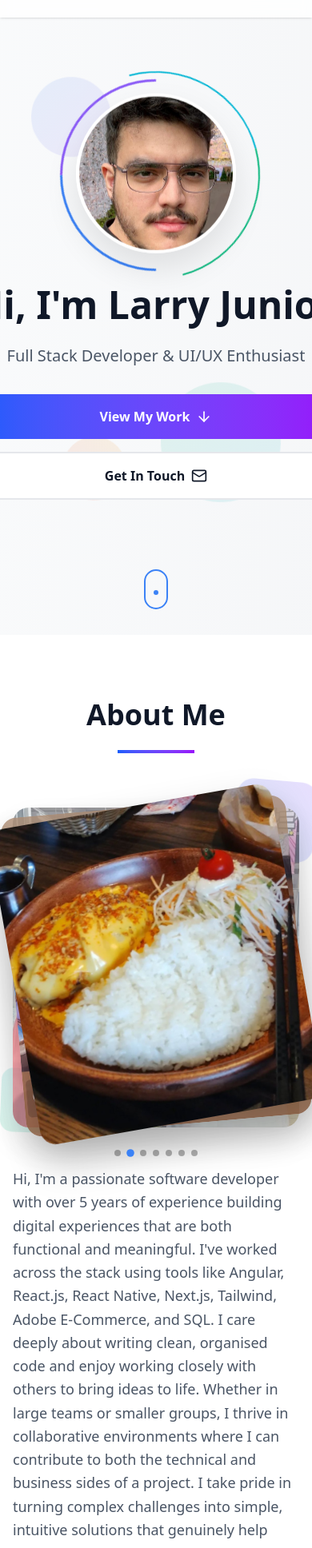
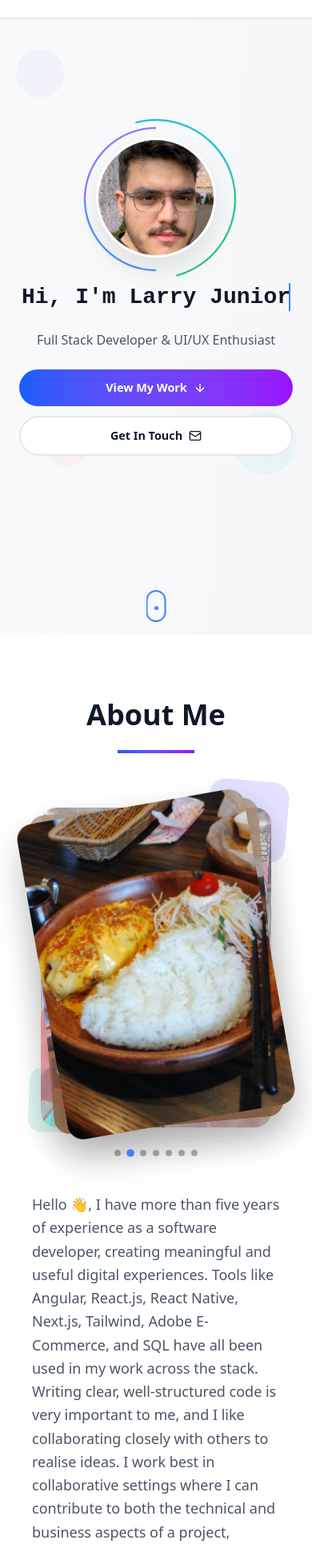
Before and after one commit to LarryJunior21/Portfolio, a Nuxt app: page / in a window 390 px wide. Shown: the part 50-1986 px from the top of the page at 80% size. Built offline with nearby package versions, Linux system fonts and the light colour scheme; no server answers.

Commit message:
Responsive changes

```diff
--- a/assets/css/main.css
+++ b/assets/css/main.css
@@ -1,6 +1,10 @@
 @import "tailwindcss";
 @plugin "daisyui";
 @tailwind utilities;
+
+@theme {
+  --breakpoint-xs: 320px;
+}
 
 @layer base {
   :root {
--- a/components/main-page/About.vue
+++ b/components/main-page/About.vue
@@ -12,15 +12,16 @@
         ></div>
       </div>
 
-      <div class="grid md:grid-cols-2 gap-12 items-center">
+      <div class="grid md:grid-cols-2 gap-20 items-center">
         <div class="scroll-animate" style="animation-delay: 0.2s">
-          <div class="relative">
+          <div class="relative text-center">
             <div class="about-image-container">
               <!-- Card Shuffle Container -->
               <div
                 class="card-shuffle-container"
                 @mouseenter="pauseShuffle"
                 @mouseleave="resumeShuffle"
+                @click="nextImage()"
               >
                 <div
                   v-for="(image, index) in images"
@@ -51,28 +52,26 @@
           </div>
         </div>
 
-        <div class="space-y-6">
+        <div class="space-y-6 px-6 md:px-0">
           <div class="scroll-animate" style="animation-delay: 0.4s">
             <p class="text-lg text-gray-600 dark:text-gray-300 leading-relaxed">
-              Hi, I'm a passionate software developer with over 5 years of
-              experience building digital experiences that are both functional
-              and meaningful. I've worked across the stack using tools like
-              Angular, React.js, React Native, Next.js, Tailwind, Adobe
-              E-Commerce, and SQL. I care deeply about writing clean, organised
-              code and enjoy working closely with others to bring ideas to life.
-              Whether in large teams or smaller groups, I thrive in
-              collaborative environments where I can contribute to both the
-              technical and business sides of a project. I take pride in turning
-              complex challenges into simple, intuitive solutions that genuinely
-              help users.
+              Hello 👋, I have more than five years of experience as a software
+              developer, creating meaningful and useful digital experiences.
+              Tools like Angular, React.js, React Native, Next.js, Tailwind,
+              Adobe E-Commerce, and SQL have all been used in my work across the
+              stack. Writing clear, well-structured code is very important to
+              me, and I like collaborating closely with others to realise ideas.
+              I work best in collaborative settings where I can contribute to
+              both the technical and business aspects of a project, whether in
+              big or small teams.
             </p>
           </div>
 
           <div class="scroll-animate" style="animation-delay: 0.6s">
             <p class="text-lg text-gray-600 dark:text-gray-300 leading-relaxed">
-              When I'm not coding, you'll find me exploring new technologies,
-              contributing to open source projects, or sharing my knowledge with
-              the developer community.
+              When I'm not coding, you'll find me travelling, gaming or playing
+              with my little dachshund. I like to cook sometimes, watch action
+              movies and walks on the beach.
             </p>
           </div>
 
@@ -151,33 +150,33 @@
 </template>
 
 <script setup>
-import { ref, computed, onMounted, onUnmounted } from 'vue';
+import { ref, computed, onMounted, onUnmounted } from "vue";
 import {
   CodeIcon,
   ServerIcon,
   SmartphoneIcon,
   CloudIcon,
-} from 'lucide-vue-next';
-import { Icon } from '@iconify/vue';
+} from "lucide-vue-next";
+import { Icon } from "@iconify/vue";
 
 // Import images using ES6 imports (recommended approach)
-import image1 from '~/assets/images/image_1.jpeg';
-import image2 from '~/assets/images/image_2.jpeg';
-import image3 from '~/assets/images/about_photo.png';
-import image4 from '~/assets/images/image_3.jpg';
-import image5 from '~/assets/images/image_4.jpg';
-import image6 from '~/assets/images/image_5.jpg';
-import image7 from '~/assets/images/image_6.jpg';
+import image1 from "~/assets/images/image_1.jpeg";
+import image2 from "~/assets/images/image_2.jpeg";
+import image3 from "~/assets/images/about_photo.png";
+import image4 from "~/assets/images/image_3.jpg";
+import image5 from "~/assets/images/image_4.jpg";
+import image6 from "~/assets/images/image_5.jpg";
+import image7 from "~/assets/images/image_6.jpg";
 
 // Image carousel data with properly imported images
 const images = [
-  { src: image6, alt: 'Larry - Photo 6' },
-  { src: image1, alt: 'Larry - Photo 1' },
-  { src: image2, alt: 'Larry - Photo 2' },
-  { src: image3, alt: 'Larry - Photo 3' },
-  { src: image4, alt: 'Larry - Photo 4' },
-  { src: image5, alt: 'Larry - Photo 5' },
-  { src: image7, alt: 'Larry - Photo 7' },
+  { src: image6, alt: "Larry - Photo 6" },
+  { src: image1, alt: "Larry - Photo 1" },
+  { src: image2, alt: "Larry - Photo 2" },
+  { src: image3, alt: "Larry - Photo 3" },
+  { src: image4, alt: "Larry - Photo 4" },
+  { src: image5, alt: "Larry - Photo 5" },
+  { src: image7, alt: "Larry - Photo 7" },
 ];
 
 const currentImageIndex = ref(0);
@@ -213,10 +212,10 @@ const startShuffle = () => {
 const getCardClass = (index) => {
   const diff =
     (index - currentImageIndex.value + images.length) % images.length;
-  if (diff === 0) return 'card-active';
-  if (diff === 1) return 'card-next';
-  if (diff === 2) return 'card-next-2';
-  return 'card-hidden';
+  if (diff === 0) return "card-active";
+  if (diff === 1) return "card-next";
+  if (diff === 2) return "card-next-2";
+  return "card-hidden";
 };
 
 const getCardStyle = (index) => {
@@ -245,52 +244,52 @@ onUnmounted(() => {
 // Skills data
 const skills = {
   frontend: [
-    { name: 'Angular', icon: 'logos:angular-icon' },
-    { name: 'Vue.js', icon: 'logos:vue' },
-    { name: 'Nuxt.js', icon: 'logos:nuxt-icon' },
-    { name: 'Next.js', icon: 'logos:nextjs-icon' },
-    { name: 'React', icon: 'logos:react' },
-    { name: 'JavaScript', icon: 'logos:javascript' },
-    { name: 'TypeScript', icon: 'logos:typescript-icon' },
-    { name: 'HTML/CSS', icon: 'vscode-icons:file-type-html' },
-    { name: 'Tailwind CSS', icon: 'logos:tailwindcss-icon' },
-    { name: 'Adobe Commerce', icon: 'simple-icons:adobe' },
+    { name: "Angular", icon: "logos:angular-icon" },
+    { name: "Vue.js", icon: "logos:vue" },
+    { name: "Nuxt.js", icon: "logos:nuxt-icon" },
+    { name: "Next.js", icon: "logos:nextjs-icon" },
+    { name: "React", icon: "logos:react" },
+    { name: "JavaScript", icon: "logos:javascript" },
+    { name: "TypeScript", icon: "logos:typescript-icon" },
+    { name: "HTML/CSS", icon: "vscode-icons:file-type-html" },
+    { name: "Tailwind CSS", icon: "logos:tailwindcss-icon" },
+    { name: "Adobe Commerce", icon: "simple-icons:adobe" },
   ],
   backend: [
-    { name: 'Node.js', icon: 'logos:nodejs-icon' },
-    { name: 'PHP', icon: 'logos:php' },
-    { name: 'RESTful APIs', icon: 'mdi:api' },
-    { name: 'GraphQL', icon: 'logos:graphql' },
-    { name: 'MongoDB', icon: 'logos:mongodb-icon' },
-    { name: 'PostgreSQL', icon: 'logos:postgresql' },
-    { name: 'Supabase', icon: 'logos:supabase-icon' },
+    { name: "Node.js", icon: "logos:nodejs-icon" },
+    { name: "PHP", icon: "logos:php" },
+    { name: "RESTful APIs", icon: "mdi:api" },
+    { name: "GraphQL", icon: "logos:graphql" },
+    { name: "MongoDB", icon: "logos:mongodb-icon" },
+    { name: "PostgreSQL", icon: "logos:postgresql" },
+    { name: "Supabase", icon: "logos:supabase-icon" },
   ],
-  mobile: [{ name: 'React Native', icon: 'logos:react' }],
+  mobile: [{ name: "React Native", icon: "logos:react" }],
   cloud: [
-    { name: 'Git', icon: 'logos:git-icon' },
-    { name: 'Docker', icon: 'logos:docker-icon' },
-    { name: 'Docker Compose', icon: 'logos:docker-icon' },
-    { name: 'Linux', icon: 'logos:linux-tux' },
+    { name: "Git", icon: "logos:git-icon" },
+    { name: "Docker", icon: "logos:docker-icon" },
+    { name: "Docker Compose", icon: "logos:docker-icon" },
+    { name: "Linux", icon: "logos:linux-tux" },
   ],
 };
 
 // Generate skill levels based on expertise
 const skillLevels = {
   // Frontend - Your strongest area
-  'Vue.js': 60,
-  'Nuxt.js': 65,
+  "Vue.js": 60,
+  "Nuxt.js": 65,
   JavaScript: 90,
-  'HTML/CSS': 100,
-  'Tailwind CSS': 90,
+  "HTML/CSS": 100,
+  "Tailwind CSS": 90,
   TypeScript: 85,
   React: 100,
-  'Next.js': 95,
+  "Next.js": 95,
   Angular: 87,
-  'Adobe Commerce': 95,
+  "Adobe Commerce": 95,
 
   // Backend
-  'Node.js': 75,
-  'RESTful APIs': 100,
+  "Node.js": 75,
+  "RESTful APIs": 100,
   PHP: 90,
   PostgreSQL: 85,
   Supabase: 70,
@@ -298,13 +297,13 @@ const skillLevels = {
   GraphQL: 98,
 
   // Mobile
-  'React Native': 90,
+  "React Native": 90,
 
   // Cloud/DevOps
   Git: 99,
   Linux: 95,
   Docker: 85,
-  'Docker Compose': 85,
+  "Docker Compose": 85,
 };
 
 const skillsWithLevels = computed(() => {
@@ -326,6 +325,10 @@ const formatCategoryName = (name) => {
 <style scoped>
 @reference "tailwindcss";
 
+@theme {
+  --breakpoint-xs: 345px;
+}
+
 /* Card Shuffle Styles */
 .about-image-container {
   position: relative;
@@ -333,6 +336,8 @@ const formatCategoryName = (name) => {
   width: 100%;
   max-width: 400px;
   margin: 0 auto;
+
+  @apply max-w-3xs xs:max-w-2xs sm:max-w-[340px] md:max-w-[280px] lg:max-w-[400px] xl:max-w-[450px];
 }
 
 .card-shuffle-container {
--- a/components/main-page/Hero.vue
+++ b/components/main-page/Hero.vue
@@ -1,7 +1,7 @@
 <template>
   <section
     id="/"
-    class="relative min-h-screen flex items-center justify-center px-4 overflow-hidden"
+    class="relative min-h-screen flex items-center justify-center px-4 py-8 overflow-hidden"
   >
     <!-- Animated background elements -->
     <div class="absolute inset-0 overflow-hidden">
@@ -12,9 +12,9 @@
       </div>
     </div>
 
-    <div class="relative z-10 text-center max-w-4xl mx-auto">
+    <div class="relative z-10 text-center max-w-4xl mx-auto w-full">
       <!-- Animated profile image with circular animation -->
-      <div class="mb-8 scroll-animate">
+      <div class="mb-6 md:mb-8 scroll-animate">
         <div class="relative inline-block">
           <div class="profile-container">
             <div class="profile-ring"></div>
@@ -29,34 +29,36 @@
       </div>
 
       <!-- Animated text content -->
-      <div class="scroll-animate" style="animation-delay: 0.2s">
+      <div class="scroll-animate px-2" style="animation-delay: 0.2s">
         <h1
-          class="text-5xl md:text-7xl font-bold text-gray-900 dark:text-white mb-6"
+          class="text-xl xs:text-[28px] sm:text-4xl md:text-5xl font-bold text-gray-900 dark:text-white mb-4 md:mb-6 leading-tight w-fit justify-self-center"
         >
           <span class="typing-animation">Hi, I'm Larry Junior</span>
         </h1>
       </div>
 
-      <div class="scroll-animate" style="animation-delay: 0.4s">
+      <div class="scroll-animate px-2" style="animation-delay: 0.4s">
         <p
-          class="text-xl md:text-2xl text-gray-600 dark:text-gray-300 mb-8 leading-relaxed"
+          class="text-base sm:text-xl md:text-2xl text-gray-600 dark:text-gray-300 mb-6 md:mb-8 leading-relaxed"
         >
           Full Stack Developer & UI/UX Enthusiast
         </p>
       </div>
 
-      <div class="scroll-animate" style="animation-delay: 0.6s">
-        <div class="flex flex-col sm:flex-row gap-4 justify-center">
-          <a href="#projects" class="btn-primary group">
+      <div class="scroll-animate px-2" style="animation-delay: 0.6s">
+        <div
+          class="flex flex-col sm:flex-row gap-3 sm:gap-4 justify-center items-center max-w-md sm:max-w-none mx-auto"
+        >
+          <a href="#projects" class="btn-primary group w-full sm:w-auto">
             <span>View My Work</span>
             <ArrowDownIcon
-              class="ml-2 h-5 w-5 group-hover:translate-y-1 transition-transform"
+              class="ml-2 h-4 w-4 sm:h-5 sm:w-5 group-hover:translate-y-1 transition-transform"
             />
           </a>
-          <a href="#contact" class="btn-secondary group">
+          <a href="#contact" class="btn-secondary group w-full sm:w-auto">
             <span>Get In Touch</span>
             <MailIcon
-              class="ml-2 h-5 w-5 group-hover:scale-110 transition-transform"
+              class="ml-2 h-4 w-4 sm:h-5 sm:w-5 group-hover:scale-110 transition-transform"
             />
           </a>
         </div>
@@ -65,7 +67,7 @@
 
     <!-- Scroll indicator -->
     <div
-      class="absolute bottom-8 left-1/2 transform -translate-x-1/2 scroll-animate"
+      class="absolute bottom-4 sm:bottom-8 left-1/2 transform -translate-x-1/2 scroll-animate"
       style="animation-delay: 1s"
     >
       <div class="scroll-indicator">
@@ -76,55 +78,98 @@
 </template>
 
 <script setup>
-import { ArrowDownIcon, MailIcon } from 'lucide-vue-next';
+import { ArrowDownIcon, MailIcon } from "lucide-vue-next";
 </script>
 
 <style scoped>
 @reference "tailwindcss";
-/* Profile image animations */
+
+/* Profile image animations - Mobile optimized */
 .profile-container {
   position: relative;
-  width: 200px;
-  height: 200px;
+  width: 150px;
+  height: 150px;
   margin: 0 auto;
 }
 
-.profile-image {
+@media (min-width: 640px) {
+  .profile-container {
+    width: 180px;
+    height: 180px;
+  }
+}
+
+@media (min-width: 768px) {
+  .profile-container {
     width: 200px;
     height: 200px;
+  }
+}
+
+.profile-image {
+  width: 100%;
+  height: 100%;
   border-radius: 50%;
   object-fit: cover;
   position: relative;
   z-index: 3;
+  border: 3px solid white;
+  box-shadow: 0 15px 30px rgba(0, 0, 0, 0.1);
+  animation: profileFloat 6s ease-in-out infinite;
+}
+
+@media (min-width: 768px) {
+  .profile-image {
     border: 4px solid white;
     box-shadow: 0 20px 40px rgba(0, 0, 0, 0.1);
-  animation: profileFloat 6s ease-in-out infinite;
+  }
 }
 
 .profile-ring {
   position: absolute;
-  top: -20px;
-  left: -20px;
-  width: 240px;
-  height: 240px;
-  border: 3px solid transparent;
-  border-top: 3px solid #3b82f6;
-  border-right: 3px solid #8b5cf6;
+  top: -15px;
+  left: -15px;
+  right: -15px;
+  bottom: -15px;
+  border: 2px solid transparent;
+  border-top: 2px solid #3b82f6;
+  border-right: 2px solid #8b5cf6;
   border-radius: 50%;
   animation: rotate 8s linear infinite;
 }
 
+@media (min-width: 768px) {
+  .profile-ring {
+    top: -20px;
+    left: -20px;
+    right: -20px;
+    bottom: -20px;
+    border-width: 3px;
+    border-top: 3px solid #3b82f6;
+    border-right: 3px solid #8b5cf6;
+  }
+}
+
 .profile-ring-2 {
   position: absolute;
-  top: -30px;
-  left: -30px;
-  width: 260px;
-  height: 260px;
+  top: -25px;
+  left: -25px;
+  right: -25px;
+  bottom: -25px;
   border: 2px solid transparent;
   border-bottom: 2px solid #06b6d4;
   border-left: 2px solid #10b981;
   border-radius: 50%;
   animation: rotate 12s linear infinite reverse;
+}
+
+@media (min-width: 768px) {
+  .profile-ring-2 {
+    top: -30px;
+    left: -30px;
+    right: -30px;
+    bottom: -30px;
+  }
 }
 
 @keyframes rotate {
@@ -142,11 +187,23 @@ import { ArrowDownIcon, MailIcon } from 'lucide-vue-next';
     transform: translateY(0px);
   }
   50% {
+    transform: translateY(-8px);
+  }
+}
+
+@media (min-width: 768px) {
+  @keyframes profileFloat {
+    0%,
+    100% {
+      transform: translateY(0px);
+    }
+    50% {
       transform: translateY(-10px);
     }
   }
+}
 
-/* Floating background shapes */
+/* Floating background shapes - Mobile optimized */
 .floating-shapes {
   position: absolute;
   width: 100%;
@@ -156,37 +213,86 @@ import { ArrowDownIcon, MailIcon } from 'lucide-vue-next';
 .shape {
   position: absolute;
   border-radius: 50%;
-  opacity: 0.1;
+  opacity: 0.05;
   animation: float 20s infinite linear;
 }
 
+@media (min-width: 768px) {
+  .shape {
+    opacity: 0.1;
+  }
+}
+
+.shape-1 {
+  width: 60px;
+  height: 60px;
+  background: linear-gradient(45deg, #3b82f6, #8b5cf6);
+  top: 15%;
+  left: 5%;
+  animation-delay: 0s;
+}
+
+@media (min-width: 768px) {
   .shape-1 {
     width: 100px;
     height: 100px;
-  background: linear-gradient(45deg, #3b82f6, #8b5cf6);
     top: 20%;
     left: 10%;
-  animation-delay: 0s;
+  }
 }
 
 .shape-2 {
-  width: 150px;
-  height: 150px;
+  width: 80px;
+  height: 80px;
   background: linear-gradient(45deg, #06b6d4, #10b981);
-  top: 60%;
-  right: 10%;
+  top: 65%;
+  right: 5%;
   animation-delay: -10s;
 }
 
+@media (min-width: 768px) {
+  .shape-2 {
+    width: 150px;
+    height: 150px;
+    top: 60%;
+    right: 10%;
+  }
+}
+
+.shape-3 {
+  width: 50px;
+  height: 50px;
+  background: linear-gradient(45deg, #f59e0b, #ef4444);
+  bottom: 25%;
+  left: 15%;
+  animation-delay: -5s;
+}
+
+@media (min-width: 768px) {
   .shape-3 {
     width: 80px;
     height: 80px;
-  background: linear-gradient(45deg, #f59e0b, #ef4444);
     bottom: 20%;
     left: 20%;
-  animation-delay: -5s;
+  }
 }
 
+@keyframes float {
+  0% {
+    transform: translateY(0px) rotate(0deg);
+  }
+  33% {
+    transform: translateY(-20px) rotate(120deg);
+  }
+  66% {
+    transform: translateY(20px) rotate(240deg);
+  }
+  100% {
+    transform: translateY(0px) rotate(360deg);
+  }
+}
+
+@media (min-width: 768px) {
   @keyframes float {
     0% {
       transform: translateY(0px) rotate(0deg);
@@ -201,24 +307,49 @@ import { ArrowDownIcon, MailIcon } from 'lucide-vue-next';
       transform: translateY(0px) rotate(360deg);
     }
   }
+}
 
-/* Button styles */
+/* Button styles - Mobile optimized */
 .btn-primary {
-  @apply bg-gradient-to-r from-blue-600 to-purple-600 text-white px-8 py-4 rounded-full font-semibold transition-all duration-300 hover:shadow-lg hover:scale-105 flex items-center justify-center;
+  @apply bg-gradient-to-r from-blue-600 to-purple-600 text-white px-6 py-3 sm:px-8 sm:py-4 rounded-full font-semibold transition-all duration-300 hover:shadow-lg hover:scale-105 flex items-center justify-center min-w-0;
+  font-size: 0.9rem;
+}
+
+@media (min-width: 640px) {
+  .btn-primary {
+    font-size: 1rem;
+  }
 }
 
 .btn-secondary {
-  @apply bg-white dark:bg-gray-800 text-gray-900 dark:text-white px-8 py-4 rounded-full font-semibold border-2 border-gray-200 dark:border-gray-700 transition-all duration-300 hover:shadow-lg hover:scale-105 flex items-center justify-center;
+  @apply bg-white dark:bg-gray-800 text-gray-900 dark:text-white px-6 py-3 sm:px-8 sm:py-4 rounded-full font-semibold border-2 border-gray-200 dark:border-gray-700 transition-all duration-300 hover:shadow-lg hover:scale-105 flex items-center justify-center min-w-0;
+  font-size: 0.9rem;
 }
 
-/* Typing animation */
+@media (min-width: 640px) {
+  .btn-secondary {
+    font-size: 1rem;
+  }
+}
+
+/* Typing animation - Mobile optimized */
 .typing-animation {
+  display: inline-block;
   overflow: hidden;
+  border-right: 2px solid #3b82f6;
+  white-space: nowrap;
+  font-family: monospace;
+  animation:
+    typing 3s steps(20, end) forwards,
+    blink-caret 0.75s step-end infinite;
+  width: 0;
+  max-width: 100%;
+}
+
+@media (min-width: 768px) {
+  .typing-animation {
     border-right: 3px solid #3b82f6;
-  white-space: nowrap;
-  animation:
-    typing 3s steps(20, end),
-    blink-caret 0.75s step-end infinite;
+  }
 }
 
 @keyframes typing {
@@ -226,7 +357,7 @@ import { ArrowDownIcon, MailIcon } from 'lucide-vue-next';
     width: 0;
   }
   to {
-    width: 100%;
+    width: 20ch; /* Using monospace font makes ch unit accurate */
   }
 }
 
@@ -240,28 +371,59 @@ import { ArrowDownIcon, MailIcon } from 'lucide-vue-next';
   }
 }
 
-/* Scroll indicator */
+/* Scroll indicator - Mobile optimized */
 .scroll-indicator {
-  width: 30px;
-  height: 50px;
+  width: 25px;
+  height: 40px;
   border: 2px solid #3b82f6;
-  border-radius: 25px;
+  border-radius: 20px;
   position: relative;
   animation: bounce 2s infinite;
 }
 
+@media (min-width: 768px) {
+  .scroll-indicator {
+    width: 30px;
+    height: 50px;
+    border-radius: 25px;
+  }
+}
+
 .scroll-dot {
-  width: 6px;
-  height: 6px;
+  width: 5px;
+  height: 5px;
   background: #3b82f6;
   border-radius: 50%;
   position: absolute;
-  top: 8px;
+  top: 6px;
   left: 50%;
   transform: translateX(-50%);
   animation: scrollDot 2s infinite;
 }
 
+@media (min-width: 768px) {
+  .scroll-dot {
+    width: 6px;
+    height: 6px;
+    top: 8px;
+  }
+}
+
+@keyframes scrollDot {
+  0% {
+    transform: translateX(-50%) translateY(0);
+    opacity: 0;
+  }
+  50% {
+    opacity: 1;
+  }
+  100% {
+    transform: translateX(-50%) translateY(15px);
+    opacity: 0;
+  }
+}
+
+@media (min-width: 768px) {
   @keyframes scrollDot {
     0% {
       transform: translateX(-50%) translateY(0);
@@ -275,7 +437,25 @@ import { ArrowDownIcon, MailIcon } from 'lucide-vue-next';
       opacity: 0;
     }
   }
+}
 
+@keyframes bounce {
+  0%,
+  20%,
+  50%,
+  80%,
+  100% {
+    transform: translateY(0);
+  }
+  40% {
+    transform: translateY(-8px);
+  }
+  60% {
+    transform: translateY(-4px);
+  }
+}
+
+@media (min-width: 768px) {
   @keyframes bounce {
     0%,
     20%,
@@ -291,4 +471,19 @@ import { ArrowDownIcon, MailIcon } from 'lucide-vue-next';
       transform: translateY(-5px);
     }
   }
+}
+
+/* Scroll animation utilities */
+.scroll-animate {
+  opacity: 0;
+  transform: translateY(30px);
+  animation: slideInUp 0.8s ease-out forwards;
+}
+
+@keyframes slideInUp {
+  to {
+    opacity: 1;
+    transform: translateY(0);
+  }
+}
 </style>
```
Also changed, not shown: components/Footer.vue (+6 -2 lines), components/main-page/Contact.vue (+17 -18 lines), assets/images/image_3.jpg. Lines whose indentation alone changed are shown as unchanged.
